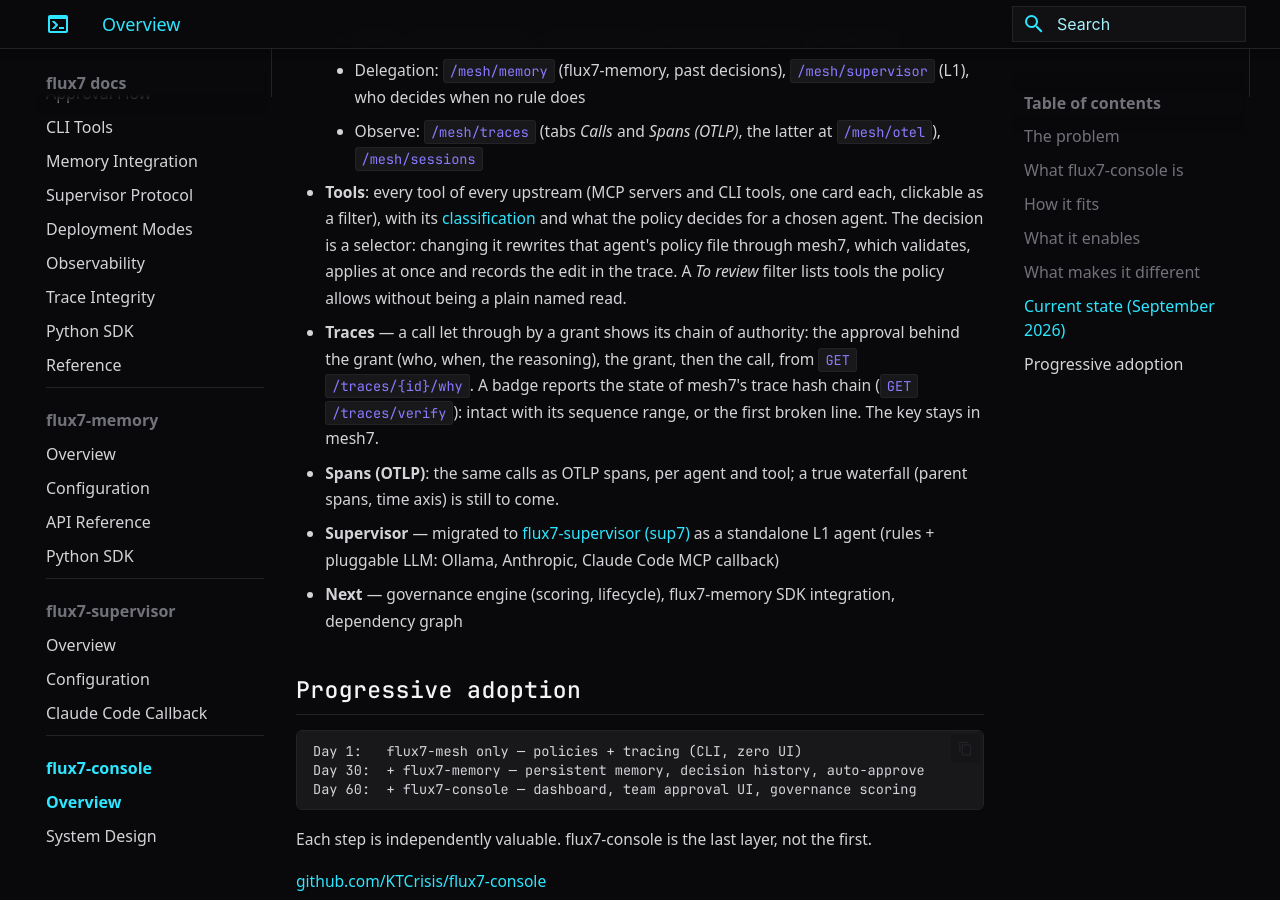
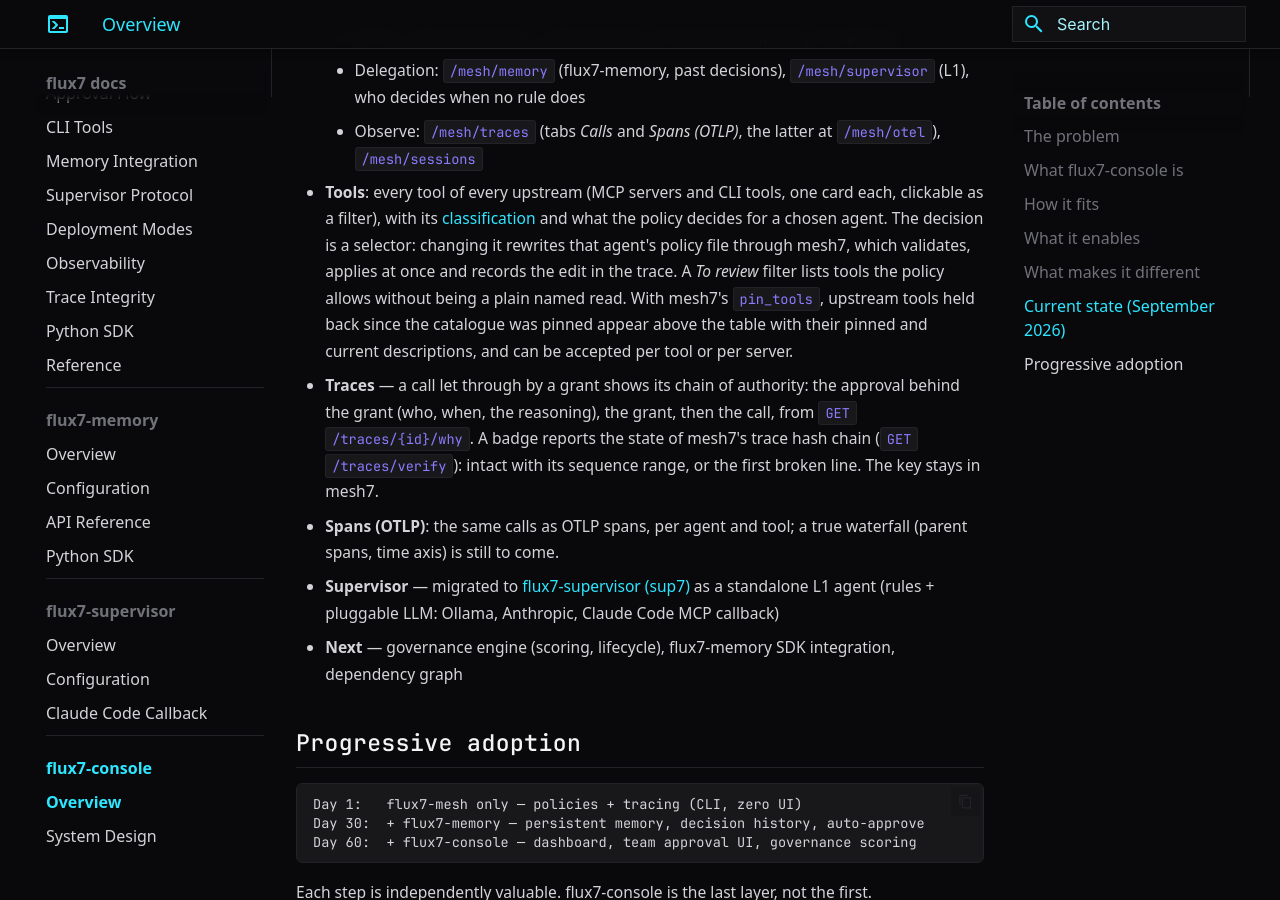
Before and after one commit to KTCrisis/flux7-docs, an MkDocs documentation site: the page built from docs/console/index.md, in a window 1280 px wide and 900 px high, scrolled down 3034 px. Built offline with MkDocs 1.6.1 and Material for MkDocs 9.7.7, drawn with Linux system fonts in a browser that asks for light colours; some web fonts are replaced.

Commit message:
docs(console): pinned catalogue on the Tools page
Co-Authored-By: Claude Opus 5.5 (1M context) <noreply@anthropic.com>
Claude-Session: https://claude.ai/code/session_01YCoz65jLLvz5UAsKuyYRcK

```diff
--- a/docs/console/index.md
+++ b/docs/console/index.md
@@ -85,7 +85,7 @@ Anthropic Console is great for Managed Agents visibility. flux7-console compleme
     - Rules: `/mesh/policies`, `/mesh/grants` (L0 and its temporary exceptions)
     - Delegation: `/mesh/memory` (flux7-memory, past decisions), `/mesh/supervisor` (L1), who decides when no rule does
     - Observe: `/mesh/traces` (tabs *Calls* and *Spans (OTLP)*, the latter at `/mesh/otel`), `/mesh/sessions`
-- **Tools**: every tool of every upstream (MCP servers and CLI tools, one card each, clickable as a filter), with its [classification](../mesh7/tool-classification.md) and what the policy decides for a chosen agent. The decision is a selector: changing it rewrites that agent's policy file through mesh7, which validates, applies at once and records the edit in the trace. A *To review* filter lists tools the policy allows without being a plain named read.
+- **Tools**: every tool of every upstream (MCP servers and CLI tools, one card each, clickable as a filter), with its [classification](../mesh7/tool-classification.md) and what the policy decides for a chosen agent. The decision is a selector: changing it rewrites that agent's policy file through mesh7, which validates, applies at once and records the edit in the trace. A *To review* filter lists tools the policy allows without being a plain named read. With mesh7's `pin_tools`, upstream tools held back since the catalogue was pinned appear above the table with their pinned and current descriptions, and can be accepted per tool or per server.
 - **Traces** — a call let through by a grant shows its chain of authority: the approval behind the grant (who, when, the reasoning), the grant, then the call, from `GET /traces/{id}/why`. A badge reports the state of mesh7's trace hash chain (`GET /traces/verify`): intact with its sequence range, or the first broken line. The key stays in mesh7.
 - **Spans (OTLP)**: the same calls as OTLP spans, per agent and tool; a true waterfall (parent spans, time axis) is still to come.
 - **Supervisor** — migrated to [flux7-supervisor (sup7)](https://github.com/KTCrisis/flux7-supervisor) as a standalone L1 agent (rules + pluggable LLM: Ollama, Anthropic, Claude Code MCP callback)
```
